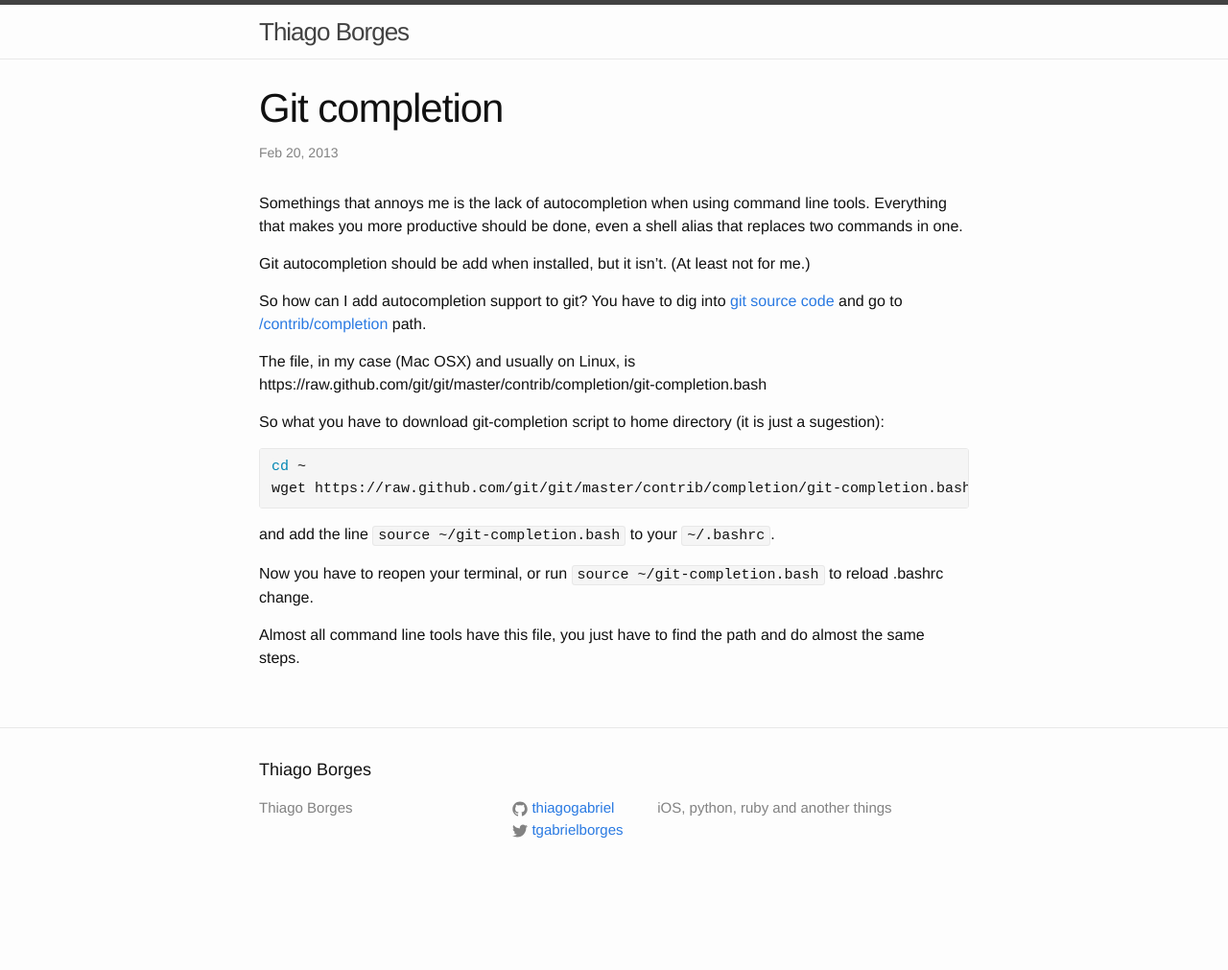
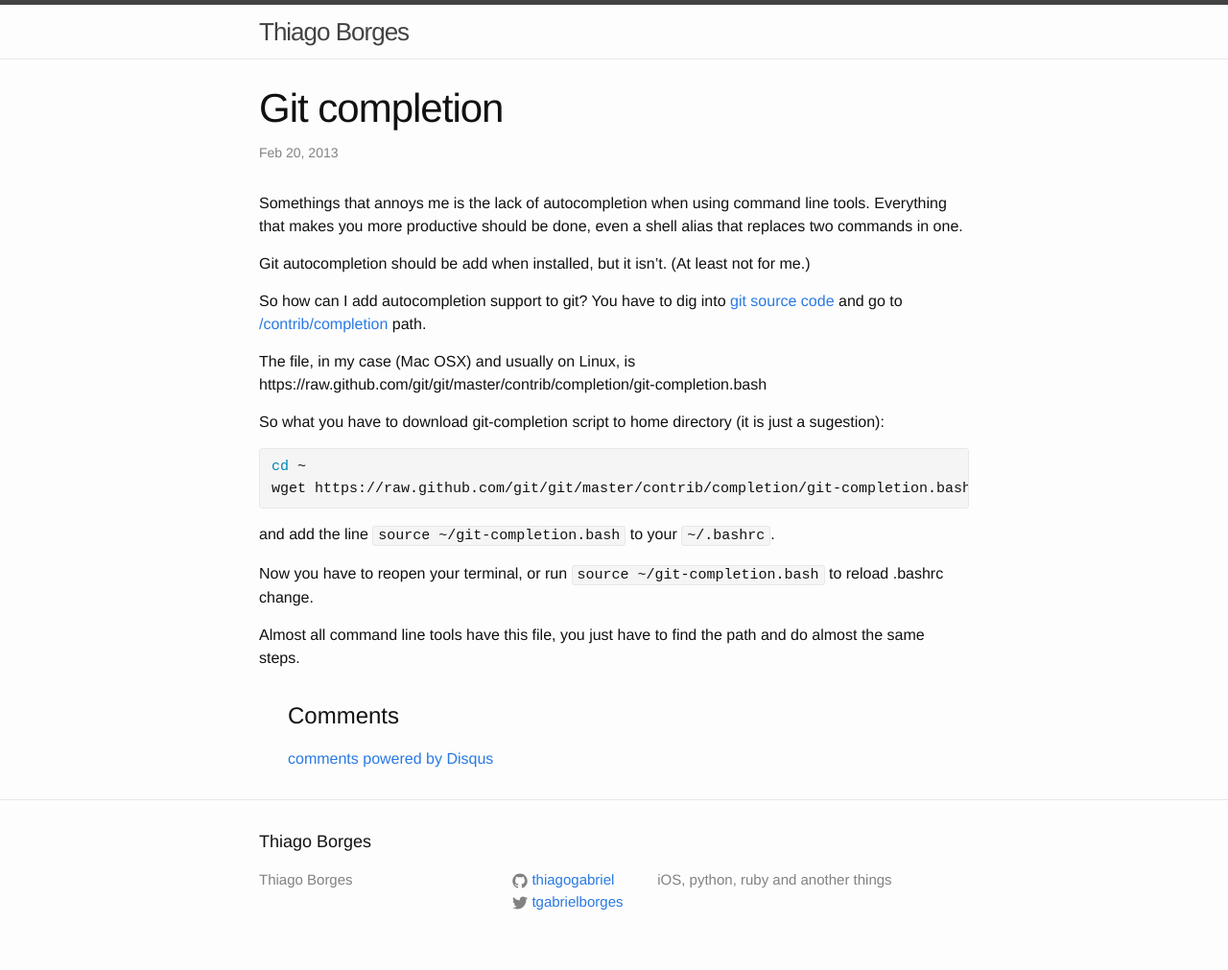
Before and after one commit to thiagogabriel/thiagogabriel.github.io, a Jekyll site: the page built from _posts/2013-07-17-git-completion.markdown, in a window 1280 px wide. Shown: the whole page at 96% size. Built offline with Jekyll 4.4.1, drawn with Linux system fonts in a browser that asks for light colours; comment, search, counter and statistics services are not loaded; before the commit the page ends 936 px from its top, so only the background shows below that.

Commit message:
Add comments back
They were lost on migration to jekyll 3

```diff
--- a/_layouts/page.html
+++ b/_layouts/page.html
@@ -2,7 +2,6 @@
 layout: default
 ---
 <article class="post">
-
   <header class="post-header">
     <h1 class="post-title">{{ page.title }}</h1>
   </header>
@@ -10,5 +9,4 @@ layout: default
   <div class="post-content">
     {{ content }}
   </div>
-
 </article>
--- a/_layouts/post.html
+++ b/_layouts/post.html
@@ -13,3 +13,8 @@ layout: default
   </div>
 
 </article>
+
+<div id="comments"  class="wrapper">
+  <h2>Comments</h2>
+  {% include disqus.html %}
+</div>
```
